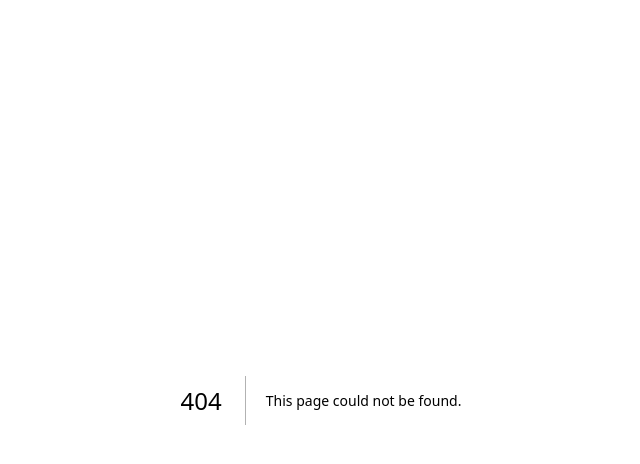
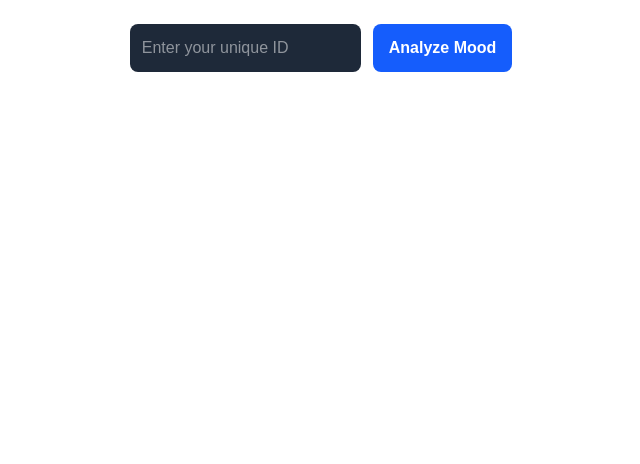
Before and after one commit to TamannaParashar/MoodBoard, a Next.js app: page /analyseMood in a window 1280 px wide. Before the commit this address had no page. Shown: the top 464 px of the page, without its empty margins (319-959 px from the left). Built offline with nearby package versions, Linux system fonts and the light colour scheme.

Commit message:
updation

```diff
--- a/package.json
+++ b/package.json
@@ -11,6 +11,7 @@
   "dependencies": {
     "@google/generative-ai": "^0.24.1",
     "axios": "^1.13.2",
+    "chart.js": "^4.5.1",
     "dotenv": "^17.2.3",
     "fabric": "^6.9.0",
     "face-api.js": "^0.22.2",
@@ -18,6 +19,7 @@
     "lucide-react": "^0.553.0",
     "next": "16.0.1",
     "react": "19.2.0",
+    "react-chartjs-2": "^5.3.1",
     "react-color": "^2.19.3",
     "react-dom": "19.2.0"
   },
--- /dev/null
+++ b/src/app/analyseMood/page.jsx
@@ -0,0 +1,88 @@
+"use client";
+import { useState } from "react";
+import { Doughnut } from "react-chartjs-2";
+import { Chart as ChartJS, ArcElement, Tooltip, Legend } from "chart.js";
+
+ChartJS.register(ArcElement, Tooltip, Legend);
+
+export default function AnalyseMood() {
+  const [userId, setUserId] = useState("");
+  const [moodData, setMoodData] = useState(null);
+  const [error, setError] = useState("");
+
+  const fetchMoodData = async () => {
+    setError("");
+    setMoodData(null);
+
+    if (!userId.trim()) {
+      setError("Please enter a valid ID");
+      return;
+    }
+
+    try {
+      const res = await fetch(`/api/getMood?userId=${userId}`);
+      const data = await res.json();
+
+      if (!res.ok) {
+        setError(data.message || "Unable to fetch mood data");
+        return;
+      }
+
+      setMoodData(data.moodCounts);
+    } catch {
+      setError("Something went wrong");
+    }
+  };
+
+  return (
+    <div className="flex flex-col items-center p-6 text-white">
+
+      {/* ID input */}
+      <div className="flex gap-3 mb-6">
+        <input
+          type="number"
+          placeholder="Enter your unique ID"
+          value={userId}
+          onChange={(e) => setUserId(e.target.value)}
+          className="p-3 rounded-lg bg-gray-800 text-white"
+        />
+
+        <button
+          onClick={fetchMoodData}
+          className="px-4 py-3 bg-blue-600 hover:bg-blue-700 rounded-lg font-semibold"
+        >
+          Analyze Mood
+        </button>
+      </div>
+
+      {/* Error message */}
+      {error && <p className="text-red-400 mb-4">{error}</p>}
+
+      {/* Donut chart */}
+      {moodData && (
+        <div className="w-80">
+          <Doughnut
+            data={{
+              labels: Object.keys(moodData),
+              datasets: [
+                {
+                  data: Object.values(moodData),
+                  backgroundColor: [
+                    "#6366F1", // Indigo
+                    "#EC4899", // Pink
+                    "#3B82F6", // Blue
+                    "#F59E0B", // Amber
+                    "#10B981", // Green
+                    "#F43F5E", // Red
+                    "#A855F7", // Purple
+                  ],
+                  borderWidth: 2,
+                },
+              ],
+            }}
+          />
+        </div>
+      )}
+    </div>
+  );
+}
--- /dev/null
+++ b/src/app/api/getMood/route.js
@@ -0,0 +1,15 @@
+import "@/app/utils/db"
+import Mood from "@/app/model/mood";
+
+export async function GET(req){
+    const id = req.nextUrl.searchParams.get("userId");
+    const data = await Mood.find({userId:id});
+    if(!data || data.length==0){
+        return new Response(JSON.stringify({message:'No data found for this id'}),{status:400,headers:{"Content-Type":"application/json"}});
+    }
+    const moodCounts = {};
+    data.forEach((r) => {
+      moodCounts[r.mood] = (moodCounts[r.mood] || 0) + 1;
+    });
+    return new Response(JSON.stringify({moodCounts}),{status:200,headers:{"Content-Type":"application/json"}});
+}
--- a/src/app/model/mood.js
+++ b/src/app/model/mood.js
@@ -1,7 +1,7 @@
 import '@/app/utils/db'
 import mongoose from "mongoose";
 const detectedMood = new mongoose.Schema({
-    id:{
+    userId:{
         type:Number,
         required:false
     },
@@ -10,5 +10,5 @@ const detectedMood = new mongoose.Schema({
         required:true
     }
 })
-const Mood = mongoose.model.Mood || mongoose.model("Mood",detectedMood);
+const Mood = mongoose.models.Mood || mongoose.model("Mood",detectedMood);
 export default Mood;
--- a/src/app/page.js
+++ b/src/app/page.js
@@ -124,7 +124,7 @@ export default function Home() {
       alert(`Your new unique ID is: ${idToSend}`);
     }
   }
-  const toSend = idToSend?{mood,id:idToSend}:{mood};
+  const toSend = idToSend?{mood,userId:idToSend}:{mood};
   const data = await fetch("/api/addDetectedMood",{
     method:"POST",
     headers:{"Content-Type":"application/json"},
@@ -252,6 +252,8 @@ const aiInteract=()=>{
                         <button onClick={quotesClick} className="rounded-lg p-3 m-5 bg-gradient-to-r from-blue-600 to-cyan-600 hover:from-blue-700 hover:to-cyan-700 slide-right">Get Quotes</button>
 
                         <button onClick={aiInteract} className="rounded-lg p-3 m-5 bg-gradient-to-r from-blue-600 to-cyan-600 hover:from-blue-700 hover:to-cyan-700 slide-right">Wanna Talk?</button>
+
+                        <button onClick={()=>router.push('/analyseMood')} className="rounded-lg p-3 m-5 bg-gradient-to-r from-blue-600 to-cyan-600 hover:from-blue-700 hover:to-cyan-700 slide-right">Analyse Mood</button>
                         </div>}
                     </div>
                   )}
```
Also changed, not shown: 1 other file (tests, documents, lock files or other folders).
